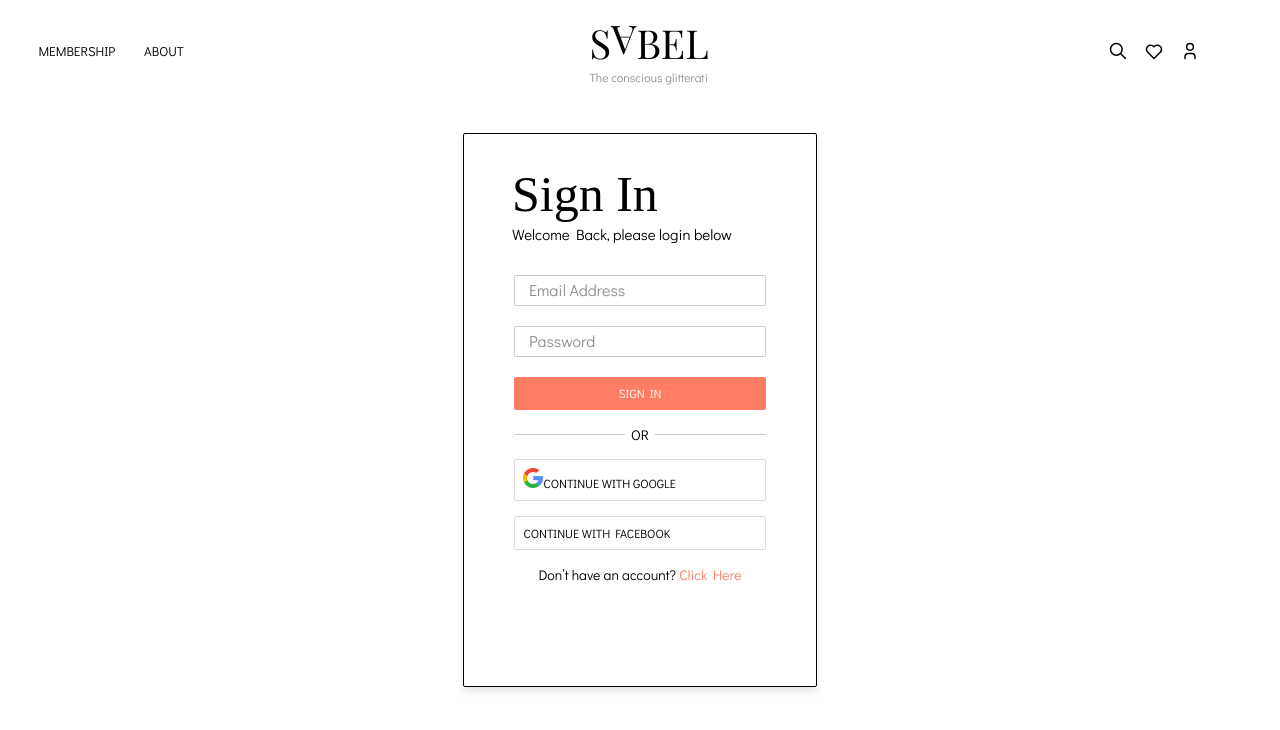
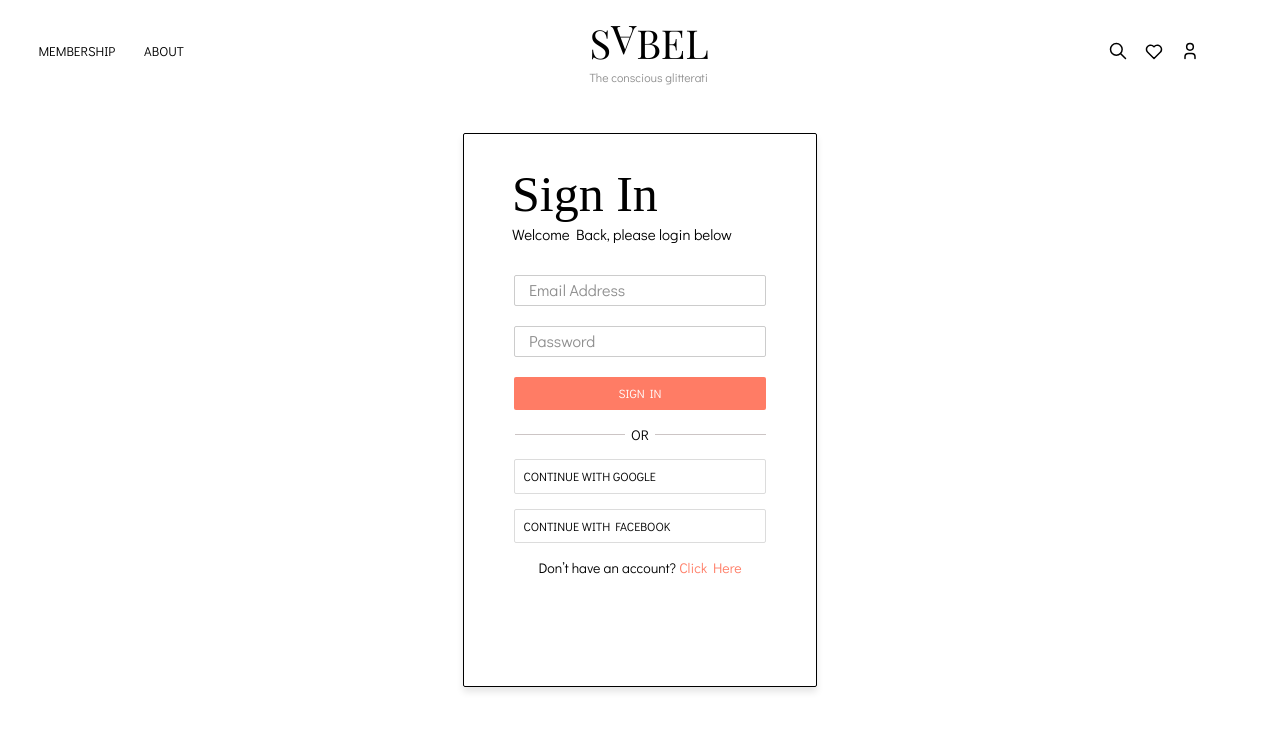
Before and after one commit to Damileee/sabel-blog, a React (Create React App) app: page / in a window 1280 px wide. Shown: the top 730 px of the page. Built offline with nearby package versions, Linux system fonts and the light colour scheme.

Commit message:
Fix: Working on the button icon

```diff
--- a/src/components/login/SignInForm.jsx
+++ b/src/components/login/SignInForm.jsx
@@ -1,7 +1,11 @@
 import React, { useState } from "react";
 import Button from "../forms/Button";
 import Input from "../forms/Input";
-import GoogleIcon from "../svg/google.png";
+import GoogleIcon from "../svg/GoogleIcon.svg";
+
+const MyLogo = () => {
+  return <img src={GoogleIcon} />;
+};
 
 const SignInForm = () => {
   const [isSignInButtonProcessing, setIsSignInButtonProcessing] =
@@ -85,7 +89,7 @@ const SignInForm = () => {
               isDisabled={isGoogleButtonProcessing}
               isProcessing={isGoogleButtonProcessing}
               className="custom-button google-button"
-            icon={<img src={GoogleIcon} alt="Google Icon" />}
+              icon={MyLogo}
             />
           </form>
           <form onSubmit={handleFacebookSubmit}>
@@ -95,12 +99,16 @@ const SignInForm = () => {
               isDisabled={isFacebookButtonProcessing}
               isProcessing={isFacebookButtonProcessing}
               className="custom-button facebook-button"
-            >
-            </Button>
+            ></Button>
           </form>
         </div>
         <div>
-        <span className="sign-up-suggestion">Don’t have an account? <a className="sign-up-link" href="/">Click Here</a></span>
+          <span className="sign-up-suggestion">
+            Don’t have an account?{" "}
+            <a className="sign-up-link" href="/">
+              Click Here
+            </a>
+          </span>
         </div>
       </div>
     </div>
```
Lines whose indentation alone changed are shown as unchanged.
